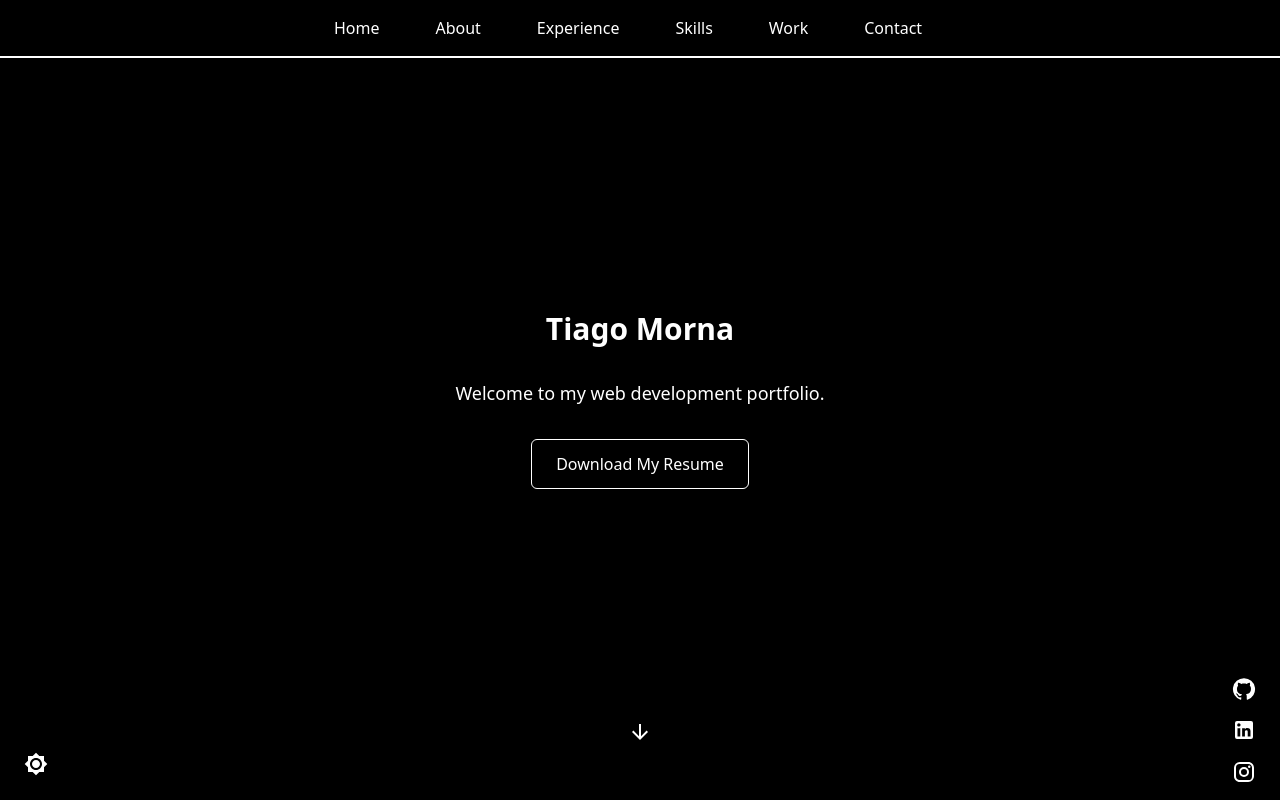
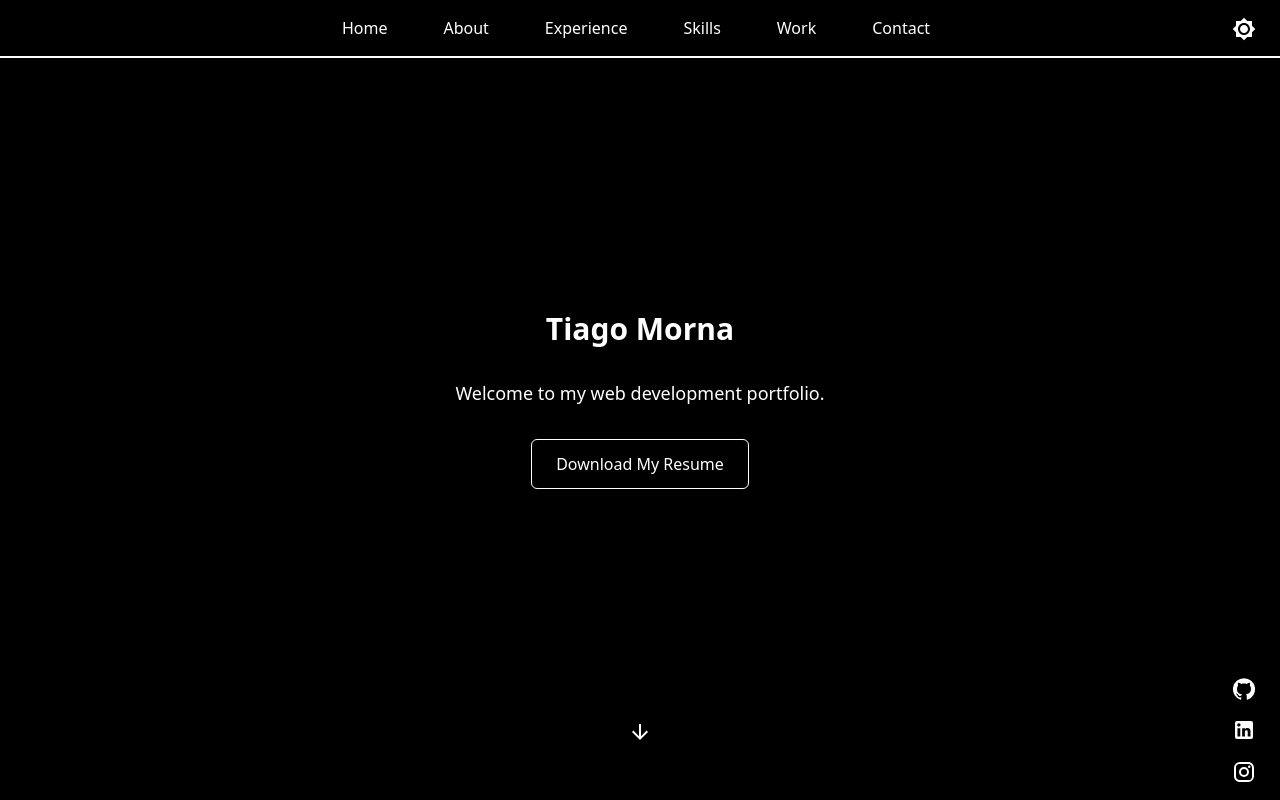
Before and after one commit to LunnS2/Portfolio-Website, a React (Vite) app: page / in a window 1280 px wide. Shown: the top 800 px of the page. Built offline with nearby package versions, Linux system fonts and the light colour scheme.

Commit message:
Update ThemeToggle UI/UX

```diff
--- a/src/components/content.jsx
+++ b/src/components/content.jsx
@@ -6,7 +6,6 @@ import Experience from "./experience";
 import Work from "./work";
 import Hero from "./hero";
 import Social from "./socials";
-import ThemeToggle from "./theme-toggle";
 import ContactForm from "./contact";
 import Skills from "./skills";
 
@@ -20,7 +19,6 @@ function Content() {
       <Work />
       <ContactForm />
       <Social />
-      <ThemeToggle />
     </main>
   )
 }
--- a/src/components/nav.jsx
+++ b/src/components/nav.jsx
@@ -1,7 +1,8 @@
-import React, { useState, useEffect } from 'react';
-import { Link } from 'react-scroll';
-import MenuIcon from '@mui/icons-material/Menu';
-import CloseIcon from '@mui/icons-material/Close';
+import React, { useState, useEffect } from "react";
+import { Link } from "react-scroll";
+import MenuIcon from "@mui/icons-material/Menu";
+import CloseIcon from "@mui/icons-material/Close";
+import ThemeToggle from "./theme-toggle";
 
 const Navbar = () => {
   const [isOpen, setIsOpen] = useState(false);
@@ -19,35 +20,31 @@ const Navbar = () => {
   };
 
   useEffect(() => {
-    window.addEventListener('scroll', handleScroll);
+    window.addEventListener("scroll", handleScroll);
     return () => {
-      window.removeEventListener('scroll', handleScroll);
+      window.removeEventListener("scroll", handleScroll);
     };
   }, []);
 
   return (
     <nav
-      className={`bg-white dark:bg-black text-black dark:text-white border-b-2 border-black dark:border-white p-2 fixed top-0 w-screen left-0 z-50 transition-all duration-300 overflow-hidden ${
-        showNavbar ? 'translate-y-0' : '-translate-y-full'
-      }`}
+      className={`bg-white dark:bg-black text-black dark:text-white border-b-2 border-black dark:border-white p-2 fixed top-0 w-screen left-0 z-50 transition-all duration-300 ${
+        showNavbar ? "translate-y-0" : "-translate-y-full"
+      } pr-4`} // Ensures proper right alignment
     >
-      <div className="w-full max-w-screen flex justify-between items-center px-4 lg:px-8">
+      <div className="w-full max-w-screen flex justify-between items-center px-4 lg:px-8 relative">
         {/* Hamburger Icon for Mobile */}
         <button
           onClick={() => setIsOpen(!isOpen)}
           className="lg:hidden text-black dark:text-white focus:outline-none transition-colors duration-300"
         >
-          {isOpen ? (
-            <CloseIcon className="w-6 h-6" />
-          ) : (
-            <MenuIcon className="w-6 h-6" />
-          )}
+          {isOpen ? <CloseIcon className="w-6 h-6" /> : <MenuIcon className="w-6 h-6" />}
         </button>
 
         {/* Centered Links for Large Screens */}
         <div
           className={`lg:flex lg:items-center lg:space-x-8 ${
-            isOpen ? 'block' : 'hidden'
+            isOpen ? "block" : "hidden"
           } lg:block mx-auto`}
         >
           <Link
@@ -100,8 +97,10 @@ const Navbar = () => {
           </Link>
         </div>
 
-        {/* Placeholder for additional space */}
-        <div className="hidden lg:block w-6"></div>
+        {/* Theme Toggle Positioned to the Right */}
+        <div className="absolute right-0 lg:p-2">
+          <ThemeToggle />
+        </div>
       </div>
     </nav>
   );
--- a/src/components/theme-toggle.jsx
+++ b/src/components/theme-toggle.jsx
@@ -4,8 +4,7 @@ import { Brightness4, Brightness7 } from "@mui/icons-material";
 function ThemeToggle() {
   const [isDark, setIsDark] = useState(() => {
     const savedTheme = localStorage.getItem("theme");
-    return savedTheme ? savedTheme === "dark" : true; //dark theme default
-    // return savedTheme === "dark";  // light theme default
+    return savedTheme ? savedTheme === "dark" : true;
   });
 
   useEffect(() => {
@@ -18,21 +17,13 @@ function ThemeToggle() {
   }
 
   return (
-    <div className="p-2 lg:p-4 px-2 lg:px-4 fixed bottom-0 left-0">
-      <button
-        onClick={toggleTheme}
-        className={`p-2 rounded-full transition-colors duration-300
-          ${isDark ? "bg-black text-white" : "bg-white text-black"}`}
-      >
-        <span>
-          {isDark ? (
-            <Brightness7 className="h-6 w-6" />
-          ) : (
-            <Brightness4 className="h-6 w-6" />
-          )}
-        </span>
-      </button>
-    </div>
+    <button
+      onClick={toggleTheme}
+      className={`rounded-full transition-colors duration-300
+        ${isDark ? "bg-black text-white" : "bg-white text-black"}`}
+    >
+      {isDark ? <Brightness7 className="h-6 w-6" /> : <Brightness4 className="h-6 w-6" />}
+    </button>
   );
 }
 
```
